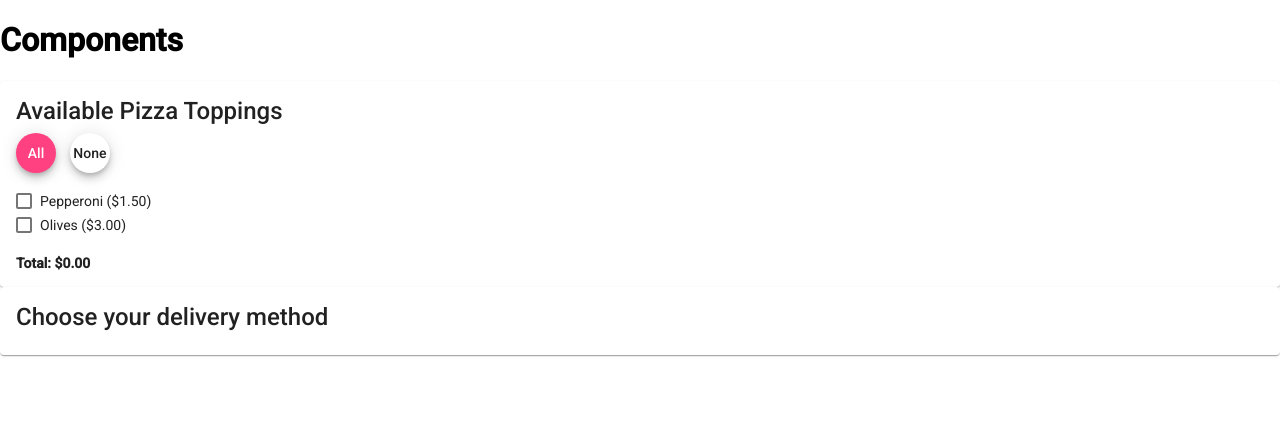
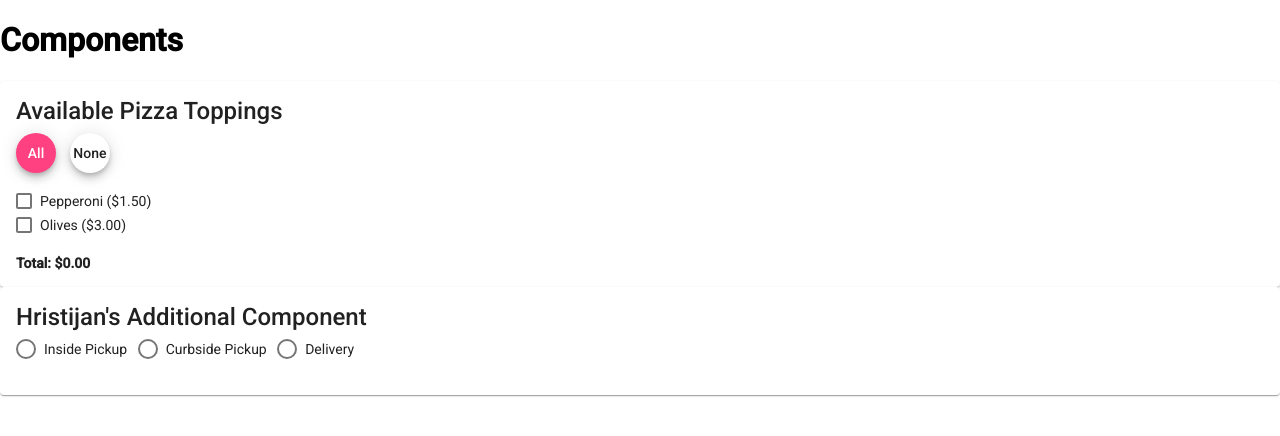
Before and after one commit to tsteelematc/components-2022ftuth, an Angular app: page / in a window 1280 px wide. Shown: the top 436 px of the page. Built offline with nearby package versions, Linux system fonts and the light colour scheme.

Commit message:
Component working, it outputs the  value of whatever user select...

```diff
--- a/src/app/app.component.ts
+++ b/src/app/app.component.ts
@@ -7,4 +7,5 @@ import { Component } from '@angular/core';
 })
 export class AppComponent {
   title = 'components';
+  selectedDeliveryMethod = 0;
 }
--- a/src/app/app.module.ts
+++ b/src/app/app.module.ts
@@ -12,6 +12,7 @@ import { MatCheckboxModule } from '@angular/material/checkbox';
 import { MatFormFieldModule } from '@angular/material/form-field';
 import { MatButtonModule } from '@angular/material/button';
 import { HkChooseYourDeliveryComponent } from './hk-choose-your-delivery/hk-choose-your-delivery.component';
+import { MatRadioModule } from '@angular/material/radio';
 
 
 @NgModule({
@@ -27,7 +28,8 @@ import { HkChooseYourDeliveryComponent } from './hk-choose-your-delivery/hk-choo
     MatCardModule,
     MatCheckboxModule,
     MatFormFieldModule,
-    MatButtonModule
+    MatButtonModule,
+    MatRadioModule
   ],
   providers: [],
   bootstrap: [AppComponent]
--- a/src/app/hk-choose-your-delivery/hk-choose-your-delivery.component.html
+++ b/src/app/hk-choose-your-delivery/hk-choose-your-delivery.component.html
@@ -1,7 +1,13 @@
 <mat-card>
     <mat-card-title>
-        Choose your delivery method
+       Hristijan's Additional Component
     </mat-card-title>
     <mat-card-content>
+        <mat-radio-group aria-label="Select an option" [(ngModel)]="selectedDeliveryMethod">
+            <mat-radio-button value="Inside Pickup">Inside Pickup</mat-radio-button> &nbsp;
+            <mat-radio-button value="Curbside Pickup">Curbside Pickup</mat-radio-button>  &nbsp;
+            <mat-radio-button value="Delivery">Delivery</mat-radio-button>
+          </mat-radio-group>
+    </mat-card-content>
 
-    </mat-card-content>
+    <div color="blue"> <h2> {{selectedDeliveryMethod}} </h2> </div>
--- a/src/app/hk-choose-your-delivery/hk-choose-your-delivery.component.ts
+++ b/src/app/hk-choose-your-delivery/hk-choose-your-delivery.component.ts
@@ -12,4 +12,5 @@ export class HkChooseYourDeliveryComponent implements OnInit {
   ngOnInit(): void {
   }
 
+  selectedDeliveryMethod = '';
 }
--- a/src/app/pizza.service.ts
+++ b/src/app/pizza.service.ts
@@ -30,4 +30,6 @@ export class PizzaService {
       , checked: false
     }));
   }
+
+
 }
```
